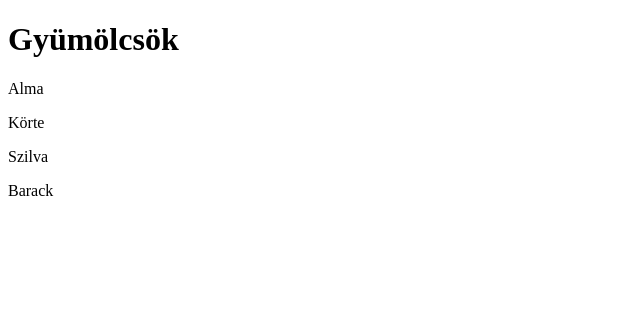
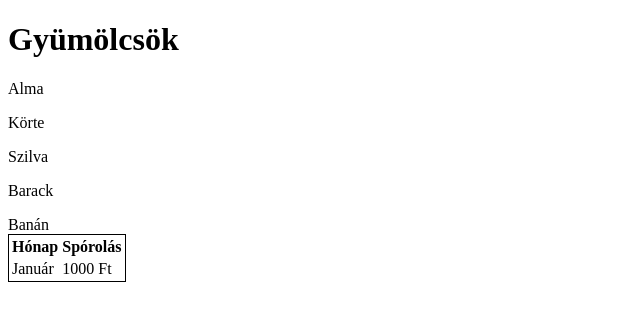
Before and after one commit to KiralyPeter/gyumi, a website: page index.html in a window 1280 px wide. Shown: the whole page, without its empty margins (0-640 px from the left). Drawn offline with Linux system fonts and the light colour scheme.

Commit message:
extending html elements

```diff
--- a/index.html
+++ b/index.html
@@ -13,9 +13,26 @@
 
     <p>Körte</p>
 
-    <p>Szilva</p>
+    <p contenteditable>Szilva</p>
 
     <p>Barack</p>
 
+    <div id="ketto" title="vmi">
+        Banán
+    </div>
+
+    <!-- Ez így nem szabályos!!! -->
+    <table
+    style="border: 1px solid black">
+        <tr>
+          <th>Hónap</th>
+          <th>Spórolás</th>
+        </tr>
+        <tr>
+          <td>Január</td>
+          <td>1000 Ft</td>
+        </tr>
+      </table>
+
 </body>
 </html>
--- a/package.json
+++ b/package.json
@@ -4,7 +4,8 @@
   "description": "",
   "main": "index.js",
   "scripts": {
-    "test": "echo \"Error: no test specified\" && exit 1"
+    "test": "echo \"Error: no test specified\" && exit 1",
+    "start": "npx lite-server"
   },
   "keywords": [],
   "author": "",
```
